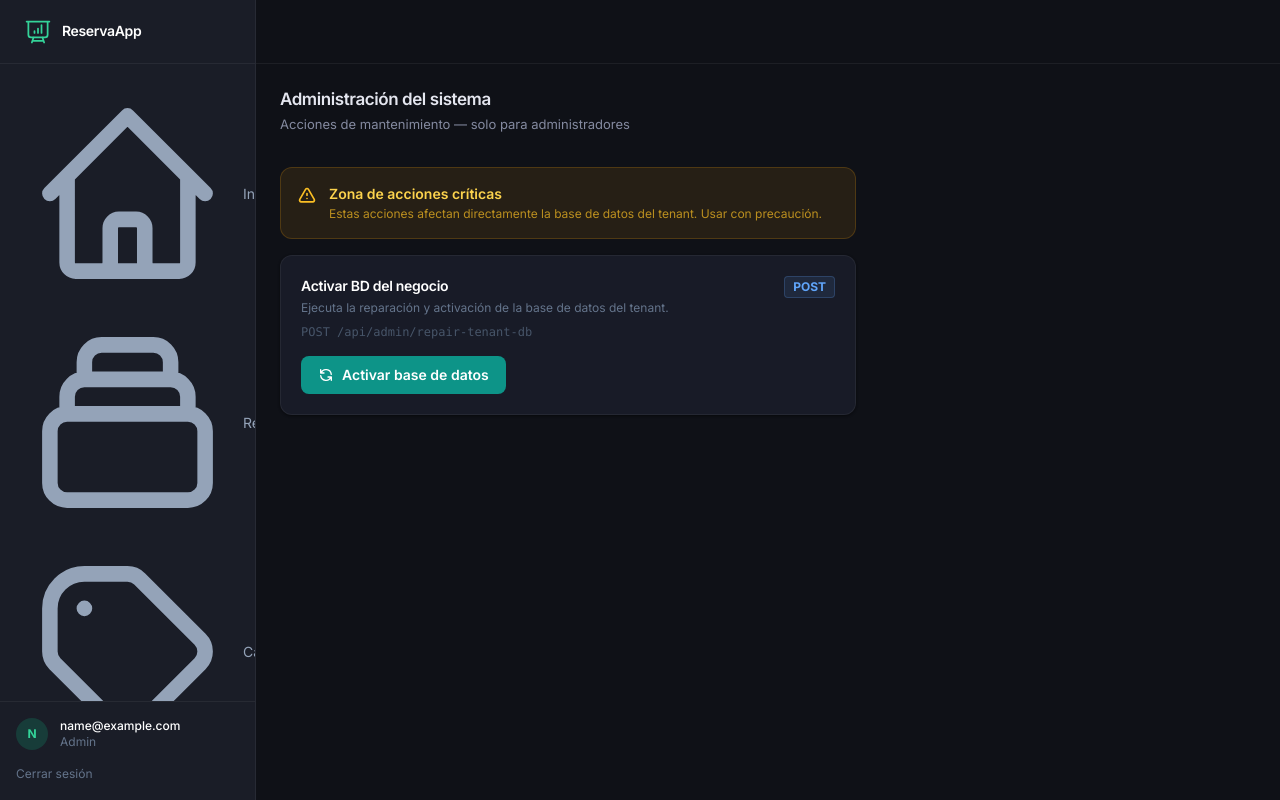
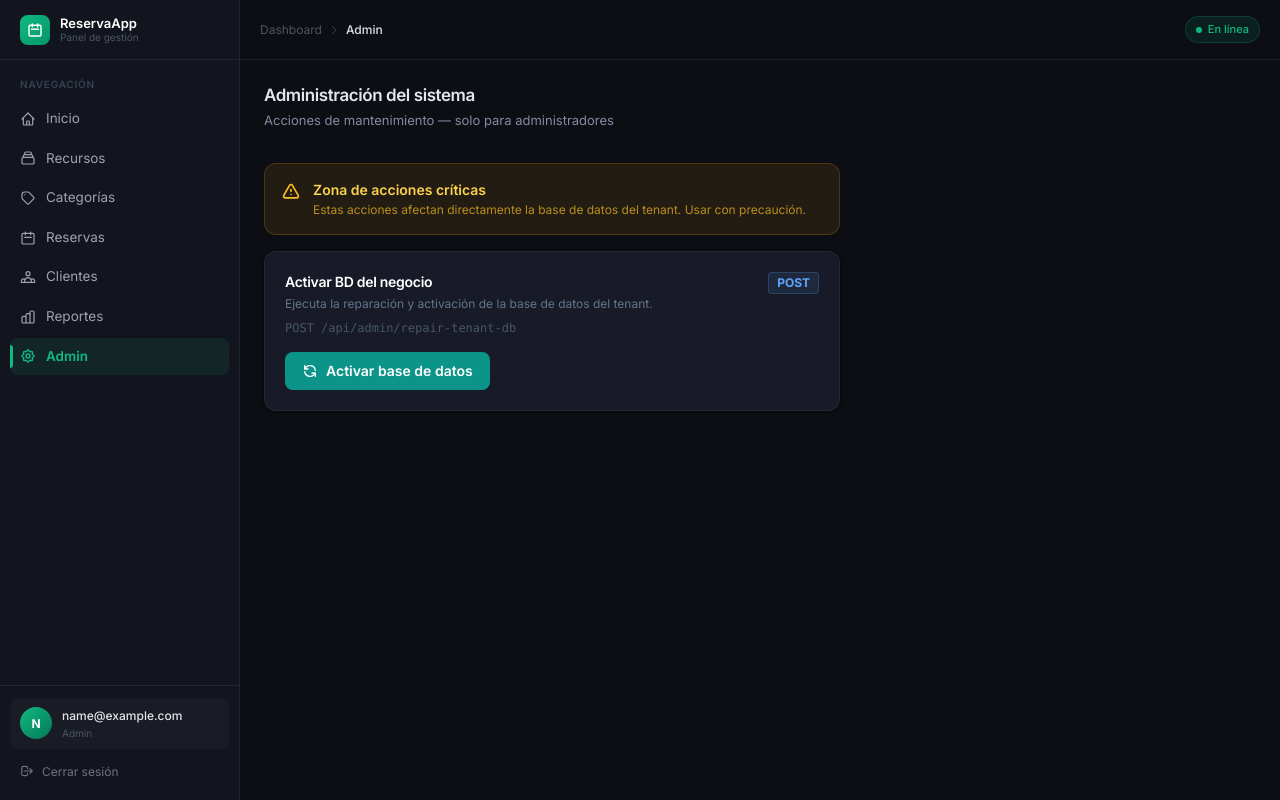
Before and after one commit to Alejandro-Gabriel-Pozo/appfrontend, a Next.js app: page /dashboard/admin in a window 1280 px wide. Built offline with nearby package versions, Linux system fonts and the light colour scheme; sample sign-in values are in the browser's storage.

Commit message:
fix(layout): corregir pathname null + rediseño UX/UI profesional del dashboard

```diff
--- a/src/app/dashboard/layout.tsx
+++ b/src/app/dashboard/layout.tsx
@@ -5,18 +5,59 @@ import Link from 'next/link'
 import { ToastProvider } from '@/context/ToastContext'
 
 const NAV = [
-  { href: '/dashboard', label: 'Inicio', icon: 'M3 12l2-2m0 0l7-7 7 7M5 10v10a1 1 0 001 1h3m10-11l2 2m-2-2v10a1 1 0 01-1 1h-3m-6 0a1 1 0 001-1v-4a1 1 0 011-1h2a1 1 0 011 1v4a1 1 0 001 1m-6 0h6' },
-  { href: '/dashboard/recursos', label: 'Recursos', icon: 'M19 11H5m14 0a2 2 0 012 2v6a2 2 0 01-2 2H5a2 2 0 01-2-2v-6a2 2 0 012-2m14 0V9a2 2 0 00-2-2M5 11V9a2 2 0 012-2m0 0V5a2 2 0 012-2h6a2 2 0 012 2v2M7 7h10' },
-  { href: '/dashboard/categorias', label: 'Categorías', icon: 'M7 7h.01M7 3h5c.512 0 1.024.195 1.414.586l7 7a2 2 0 010 2.828l-7 7a2 2 0 01-2.828 0l-7-7A2 2 0 013 12V7a4 4 0 014-4z' },
-  { href: '/dashboard/reservas', label: 'Reservas', icon: 'M8 7V3m8 4V3m-9 8h10M5 21h14a2 2 0 002-2V7a2 2 0 00-2-2H5a2 2 0 00-2 2v12a2 2 0 002 2z' },
-  { href: '/dashboard/clientes', label: 'Clientes', icon: 'M17 20h5v-2a3 3 0 00-5.356-1.857M17 20H7m10 0v-2c0-.656-.126-1.283-.356-1.857M7 20H2v-2a3 3 0 015.356-1.857M7 20v-2c0-.656.126-1.283.356-1.857m0 0a5.002 5.002 0 019.288 0M15 7a3 3 0 11-6 0 3 3 0 016 0z' },
-  { href: '/dashboard/reportes', label: 'Reportes', icon: 'M9 19v-6a2 2 0 00-2-2H5a2 2 0 00-2 2v6a2 2 0 002 2h2a2 2 0 002-2zm0 0V9a2 2 0 012-2h2a2 2 0 012 2v10m-6 0a2 2 0 002 2h2a2 2 0 002-2m0 0V5a2 2 0 012-2h2a2 2 0 012 2v14a2 2 0 01-2 2h-2a2 2 0 01-2-2z' },
-  { href: '/dashboard/admin', label: 'Admin', icon: 'M10.325 4.317c.426-1.756 2.924-1.756 3.35 0a1.724 1.724 0 002.573 1.066c1.543-.94 3.31.826 2.37 2.37a1.724 1.724 0 001.065 2.572c1.756.426 1.756 2.924 0 3.35a1.724 1.724 0 00-1.066 2.573c.94 1.543-.826 3.31-2.37 2.37a1.724 1.724 0 00-2.572 1.065c-.426 1.756-2.924 1.756-3.35 0a1.724 1.724 0 00-2.573-1.066c-1.543.94-3.31-.826-2.37-2.37a1.724 1.724 0 00-1.065-2.572c-1.756-.426-1.756-2.924 0-3.35a1.724 1.724 0 001.066-2.573c-.94-1.543.826-3.31 2.37-2.37.996.608 2.296.07 2.572-1.065z M15 12a3 3 0 11-6 0 3 3 0 016 0z' },
+  {
+    href: '/dashboard',
+    label: 'Inicio',
+    icon: 'M3 12l2-2m0 0l7-7 7 7M5 10v10a1 1 0 001 1h3m10-11l2 2m-2-2v10a1 1 0 01-1 1h-3m-6 0a1 1 0 001-1v-4a1 1 0 011-1h2a1 1 0 011 1v4a1 1 0 001 1m-6 0h6',
+  },
+  {
+    href: '/dashboard/recursos',
+    label: 'Recursos',
+    icon: 'M19 11H5m14 0a2 2 0 012 2v6a2 2 0 01-2 2H5a2 2 0 01-2-2v-6a2 2 0 012-2m14 0V9a2 2 0 00-2-2M5 11V9a2 2 0 012-2m0 0V5a2 2 0 012-2h6a2 2 0 012 2v2M7 7h10',
+  },
+  {
+    href: '/dashboard/categorias',
+    label: 'Categorías',
+    icon: 'M7 7h.01M7 3h5c.512 0 1.024.195 1.414.586l7 7a2 2 0 010 2.828l-7 7a2 2 0 01-2.828 0l-7-7A2 2 0 013 12V7a4 4 0 014-4z',
+  },
+  {
+    href: '/dashboard/reservas',
+    label: 'Reservas',
+    icon: 'M8 7V3m8 4V3m-9 8h10M5 21h14a2 2 0 002-2V7a2 2 0 00-2-2H5a2 2 0 00-2 2v12a2 2 0 002 2z',
+  },
+  {
+    href: '/dashboard/clientes',
+    label: 'Clientes',
+    icon: 'M17 20h5v-2a3 3 0 00-5.356-1.857M17 20H7m10 0v-2c0-.656-.126-1.283-.356-1.857M7 20H2v-2a3 3 0 015.356-1.857M7 20v-2c0-.656.126-1.283.356-1.857m0 0a5.002 5.002 0 019.288 0M15 7a3 3 0 11-6 0 3 3 0 016 0z',
+  },
+  {
+    href: '/dashboard/reportes',
+    label: 'Reportes',
+    icon: 'M9 19v-6a2 2 0 00-2-2H5a2 2 0 00-2 2v6a2 2 0 002 2h2a2 2 0 002-2zm0 0V9a2 2 0 012-2h2a2 2 0 012 2v10m-6 0a2 2 0 002 2h2a2 2 0 002-2m0 0V5a2 2 0 012-2h2a2 2 0 012 2v14a2 2 0 01-2 2h-2a2 2 0 01-2-2z',
+  },
+  {
+    href: '/dashboard/admin',
+    label: 'Admin',
+    icon: 'M10.325 4.317c.426-1.756 2.924-1.756 3.35 0a1.724 1.724 0 002.573 1.066c1.543-.94 3.31.826 2.37 2.37a1.724 1.724 0 001.065 2.572c1.756.426 1.756 2.924 0 3.35a1.724 1.724 0 00-1.066 2.573c.94 1.543-.826 3.31-2.37 2.37a1.724 1.724 0 00-2.572 1.065c-.426 1.756-2.924 1.756-3.35 0a1.724 1.724 0 00-2.573-1.066c-1.543.94-3.31-.826-2.37-2.37a1.724 1.724 0 00-1.065-2.572c-1.756-.426-1.756-2.924 0-3.35a1.724 1.724 0 001.066-2.573c-.94-1.543.826-3.31 2.37-2.37.996.608 2.296.07 2.572-1.065z M15 12a3 3 0 11-6 0 3 3 0 016 0z',
+  },
 ]
 
+const PAGE_TITLES: Record<string, string> = {
+  '/dashboard':            'Resumen',
+  '/dashboard/recursos':   'Recursos',
+  '/dashboard/categorias': 'Categorías',
+  '/dashboard/reservas':   'Reservas',
+  '/dashboard/clientes':   'Clientes',
+  '/dashboard/reportes':   'Reportes',
+  '/dashboard/admin':      'Admin',
+}
+
 export default function DashboardLayout({ children }: { children: React.ReactNode }) {
-  const router = useRouter()
-  const pathname = usePathname()
+  const router   = useRouter()
+  // usePathname() puede ser null según los tipos de Next.js — usamos fallback ''
+  const rawPathname = usePathname()
+  const pathname = rawPathname ?? ''
+
   const [sidebarOpen, setSidebarOpen] = useState(false)
   const [user, setUser] = useState<{ name: string; role: string } | null>(null)
 
@@ -26,49 +67,135 @@ export default function DashboardLayout({ children }: { children: React.ReactNod
     try {
       const payload = JSON.parse(atob(token.split('.')[1]))
       setUser({ name: payload.email ?? payload.sub ?? 'Usuario', role: payload.role ?? '' })
-    } catch {}
+    } catch { /* token inválido — redirigir */ router.push('/login') }
   }, [])
+
+  // Cierra el sidebar al navegar en mobile
+  useEffect(() => { setSidebarOpen(false) }, [pathname])
 
   function logout() {
     localStorage.removeItem('token')
     router.push('/login')
   }
 
+  const currentTitle = PAGE_TITLES[pathname] ?? 'Dashboard'
+
   return (
     <ToastProvider>
-      <div className="flex h-screen bg-[#0f1117] text-slate-200 overflow-hidden">
-        {/* Sidebar */}
-        <aside className={`
-          fixed inset-y-0 left-0 z-40 w-64 bg-[#1a1d27] border-r border-white/[0.06]
-          flex flex-col transition-transform duration-200
-          lg:static lg:translate-x-0
-          ${sidebarOpen ? 'translate-x-0' : '-translate-x-full'}
-        `}>
+      <div
+        style={{
+          display: 'flex',
+          height: '100dvh',
+          background: '#0c0e14',
+          color: '#e2e4ea',
+          overflow: 'hidden',
+          fontFamily: "'Inter', 'system-ui', sans-serif",
+        }}
+      >
+        {/* ── SIDEBAR ─────────────────────────────────────────────── */}
+        <aside
+          style={{
+            position: sidebarOpen ? 'fixed' : undefined,
+            inset: sidebarOpen ? '0 auto 0 0' : undefined,
+            zIndex: 40,
+            width: 240,
+            background: '#13151e',
+            borderRight: '1px solid rgba(255,255,255,0.07)',
+            display: 'flex',
+            flexDirection: 'column',
+            transition: 'transform 200ms cubic-bezier(0.16,1,0.3,1)',
+            transform: sidebarOpen ? 'translateX(0)' : undefined,
+            flexShrink: 0,
+          }}
+          className={`sidebar-desktop${sidebarOpen ? ' sidebar-open' : ''}`}
+        >
           {/* Logo */}
-          <div className="h-16 flex items-center px-6 border-b border-white/[0.06]">
-            <svg className="w-7 h-7 text-emerald-400 mr-2.5" fill="none" stroke="currentColor" strokeWidth={1.5} viewBox="0 0 24 24">
-              <path strokeLinecap="round" strokeLinejoin="round" d="M3.75 3v11.25A2.25 2.25 0 006 16.5h2.25M3.75 3h-1.5m1.5 0h16.5m0 0h1.5m-1.5 0v11.25A2.25 2.25 0 0118 16.5h-2.25m-7.5 0h7.5m-7.5 0l-1 3m8.5-3l1 3m0 0l.5 1.5m-.5-1.5h-9.5m0 0l-.5 1.5M9 11.25v1.5M12 9v3.75m3-6.75v6.75" />
+          <div
+            style={{
+              height: 60,
+              display: 'flex',
+              alignItems: 'center',
+              padding: '0 20px',
+              borderBottom: '1px solid rgba(255,255,255,0.07)',
+              gap: 10,
+              flexShrink: 0,
+            }}
+          >
+            <div
+              style={{
+                width: 30,
+                height: 30,
+                borderRadius: 8,
+                background: 'linear-gradient(135deg, #10b981 0%, #059669 100%)',
+                display: 'flex',
+                alignItems: 'center',
+                justifyContent: 'center',
+                flexShrink: 0,
+              }}
+            >
+              <svg width="16" height="16" fill="none" stroke="white" strokeWidth={2.2} viewBox="0 0 24 24">
+                <path strokeLinecap="round" strokeLinejoin="round"
+                  d="M8 7V3m8 4V3m-9 8h10M5 21h14a2 2 0 002-2V7a2 2 0 00-2-2H5a2 2 0 00-2 2v12a2 2 0 002 2z" />
               </svg>
-            <span className="font-semibold text-white tracking-tight">ReservaApp</span>
+            </div>
+            <div>
+              <p style={{ fontSize: 13, fontWeight: 600, color: '#fff', lineHeight: 1.2 }}>ReservaApp</p>
+              <p style={{ fontSize: 10, color: '#4b5563', lineHeight: 1.2 }}>Panel de gestión</p>
+            </div>
           </div>
 
           {/* Nav */}
-          <nav className="flex-1 overflow-y-auto py-4 px-3">
-            <ul className="space-y-0.5">
+          <nav style={{ flex: 1, overflowY: 'auto', padding: '12px 10px' }}>
+            <p style={{ fontSize: 10, fontWeight: 600, color: '#374151', letterSpacing: '0.08em', textTransform: 'uppercase', padding: '4px 10px 8px' }}>
+              Navegación
+            </p>
+            <ul style={{ listStyle: 'none', margin: 0, padding: 0, display: 'flex', flexDirection: 'column', gap: 2 }}>
               {NAV.map(item => {
-                const active = pathname === item.href || (item.href !== '/dashboard' && pathname.startsWith(item.href))
+                const active =
+                  pathname === item.href ||
+                  (item.href !== '/dashboard' && pathname.startsWith(item.href))
+
                 return (
                   <li key={item.href}>
                     <Link
                       href={item.href}
-                      onClick={() => setSidebarOpen(false)}
-                      className={`flex items-center gap-3 px-3 py-2.5 rounded-lg text-sm transition-colors ${
-                        active
-                          ? 'bg-emerald-500/10 text-emerald-400 font-medium'
-                          : 'text-slate-400 hover:text-slate-200 hover:bg-white/[0.04]'
-                      }`}
+                      style={{
+                        display: 'flex',
+                        alignItems: 'center',
+                        gap: 10,
+                        padding: '8px 10px',
+                        borderRadius: 8,
+                        fontSize: 13.5,
+                        fontWeight: active ? 600 : 400,
+                        color: active ? '#10b981' : '#9ca3af',
+                        background: active ? 'rgba(16,185,129,0.1)' : 'transparent',
+                        textDecoration: 'none',
+                        transition: 'all 150ms ease',
+                        position: 'relative',
+                      }}
                     >
-                      <svg className="w-4.5 h-4.5 shrink-0" fill="none" stroke="currentColor" strokeWidth={1.8} viewBox="0 0 24 24">
+                      {active && (
+                        <span
+                          style={{
+                            position: 'absolute',
+                            left: 0,
+                            top: '20%',
+                            bottom: '20%',
+                            width: 3,
+                            borderRadius: '0 4px 4px 0',
+                            background: '#10b981',
+                          }}
+                        />
+                      )}
+                      <svg
+                        width="16"
+                        height="16"
+                        fill="none"
+                        stroke="currentColor"
+                        strokeWidth={active ? 2.2 : 1.8}
+                        viewBox="0 0 24 24"
+                        style={{ flexShrink: 0 }}
+                      >
                         <path strokeLinecap="round" strokeLinejoin="round" d={item.icon} />
                       </svg>
                       {item.label}
@@ -79,50 +206,201 @@ export default function DashboardLayout({ children }: { children: React.ReactNod
             </ul>
           </nav>
 
-          {/* User */}
-          {user && (
-            <div className="p-4 border-t border-white/[0.06]">
-              <div className="flex items-center gap-3 mb-3">
-                <div className="w-8 h-8 rounded-full bg-emerald-500/20 flex items-center justify-center text-emerald-400 text-xs font-bold">
+          {/* Usuario */}
+          <div style={{ padding: '12px 10px', borderTop: '1px solid rgba(255,255,255,0.07)' }}>
+            {user ? (
+              <>
+                <div
+                  style={{
+                    display: 'flex',
+                    alignItems: 'center',
+                    gap: 10,
+                    padding: '8px 10px',
+                    borderRadius: 8,
+                    background: 'rgba(255,255,255,0.03)',
+                    marginBottom: 6,
+                  }}
+                >
+                  <div
+                    style={{
+                      width: 32,
+                      height: 32,
+                      borderRadius: '50%',
+                      background: 'linear-gradient(135deg,#10b981,#047857)',
+                      display: 'flex',
+                      alignItems: 'center',
+                      justifyContent: 'center',
+                      color: '#fff',
+                      fontSize: 12,
+                      fontWeight: 700,
+                      flexShrink: 0,
+                    }}
+                  >
                     {user.name[0]?.toUpperCase()}
                   </div>
-                <div className="min-w-0">
-                  <p className="text-xs font-medium text-white truncate">{user.name}</p>
-                  <p className="text-xs text-slate-500 capitalize">{user.role.toLowerCase()}</p>
+                  <div style={{ minWidth: 0 }}>
+                    <p style={{ fontSize: 12, fontWeight: 500, color: '#e2e4ea', overflow: 'hidden', textOverflow: 'ellipsis', whiteSpace: 'nowrap' }}>
+                      {user.name}
+                    </p>
+                    <p style={{ fontSize: 10, color: '#4b5563', textTransform: 'capitalize' }}>
+                      {user.role.toLowerCase() || 'usuario'}
+                    </p>
                   </div>
                 </div>
-              <button onClick={logout} className="w-full text-left text-xs text-slate-500 hover:text-red-400 transition-colors">
+                <button
+                  onClick={logout}
+                  style={{
+                    width: '100%',
+                    display: 'flex',
+                    alignItems: 'center',
+                    gap: 8,
+                    padding: '7px 10px',
+                    borderRadius: 8,
+                    fontSize: 12,
+                    color: '#6b7280',
+                    background: 'transparent',
+                    border: 'none',
+                    cursor: 'pointer',
+                    transition: 'color 150ms',
+                  }}
+                >
+                  <svg width="14" height="14" fill="none" stroke="currentColor" strokeWidth={2} viewBox="0 0 24 24">
+                    <path strokeLinecap="round" strokeLinejoin="round"
+                      d="M17 16l4-4m0 0l-4-4m4 4H7m6 4v1a3 3 0 01-3 3H6a3 3 0 01-3-3V7a3 3 0 013-3h4a3 3 0 013 3v1" />
+                  </svg>
                   Cerrar sesión
                 </button>
+              </>
+            ) : (
+              <div style={{ height: 56, background: 'rgba(255,255,255,0.04)', borderRadius: 8, animation: 'pulse 1.5s infinite' }} />
+            )}
           </div>
-          )}
         </aside>
 
         {/* Overlay mobile */}
         {sidebarOpen && (
-          <div className="fixed inset-0 z-30 bg-black/60 lg:hidden" onClick={() => setSidebarOpen(false)} />
+          <div
+            role="presentation"
+            style={{
+              position: 'fixed',
+              inset: 0,
+              zIndex: 30,
+              background: 'rgba(0,0,0,0.65)',
+              backdropFilter: 'blur(2px)',
+            }}
+            onClick={() => setSidebarOpen(false)}
+          />
         )}
 
-        {/* Main */}
-        <div className="flex-1 flex flex-col min-w-0 overflow-hidden">
+        {/* ── MAIN ────────────────────────────────────────────────── */}
+        <div style={{ flex: 1, display: 'flex', flexDirection: 'column', minWidth: 0, overflow: 'hidden' }}>
+
           {/* Top bar */}
-          <header className="h-16 flex items-center px-4 lg:px-6 border-b border-white/[0.06] bg-[#0f1117] shrink-0">
+          <header
+            style={{
+              height: 60,
+              display: 'flex',
+              alignItems: 'center',
+              justifyContent: 'space-between',
+              padding: '0 20px',
+              borderBottom: '1px solid rgba(255,255,255,0.07)',
+              background: '#0c0e14',
+              flexShrink: 0,
+              gap: 12,
+            }}
+          >
+            <div style={{ display: 'flex', alignItems: 'center', gap: 12 }}>
+              {/* Hamburger */}
               <button
                 onClick={() => setSidebarOpen(o => !o)}
-              className="lg:hidden p-2 rounded-lg text-slate-400 hover:text-white hover:bg-white/[0.06] transition-colors mr-3"
-              aria-label="Menú"
+                className="sidebar-toggle"
+                aria-label="Abrir menú"
+                style={{
+                  display: 'none', // se muestra vía media query abajo
+                  padding: '6px',
+                  borderRadius: 8,
+                  color: '#9ca3af',
+                  background: 'transparent',
+                  border: 'none',
+                  cursor: 'pointer',
+                }}
               >
-              <svg className="w-5 h-5" fill="none" stroke="currentColor" strokeWidth={2} viewBox="0 0 24 24">
+                <svg width="20" height="20" fill="none" stroke="currentColor" strokeWidth={2} viewBox="0 0 24 24">
                   <path strokeLinecap="round" strokeLinejoin="round" d="M4 6h16M4 12h16M4 18h16" />
                 </svg>
               </button>
+
+              {/* Breadcrumb */}
+              <div style={{ display: 'flex', alignItems: 'center', gap: 6 }}>
+                <span style={{ fontSize: 12, color: '#4b5563' }}>Dashboard</span>
+                {pathname !== '/dashboard' && (
+                  <>
+                    <svg width="12" height="12" fill="none" stroke="currentColor" strokeWidth={2} viewBox="0 0 24 24" style={{ color: '#374151' }}>
+                      <path strokeLinecap="round" strokeLinejoin="round" d="M9 5l7 7-7 7" />
+                    </svg>
+                    <span style={{ fontSize: 12, color: '#e2e4ea', fontWeight: 500 }}>{currentTitle}</span>
+                  </>
+                )}
+              </div>
+            </div>
+
+            {/* Right side */}
+            <div style={{ display: 'flex', alignItems: 'center', gap: 8 }}>
+              <div
+                style={{
+                  display: 'flex',
+                  alignItems: 'center',
+                  gap: 6,
+                  padding: '4px 10px',
+                  borderRadius: 20,
+                  background: 'rgba(16,185,129,0.1)',
+                  border: '1px solid rgba(16,185,129,0.2)',
+                }}
+              >
+                <span style={{ width: 6, height: 6, borderRadius: '50%', background: '#10b981', display: 'inline-block' }} />
+                <span style={{ fontSize: 11, color: '#10b981', fontWeight: 500 }}>En línea</span>
+              </div>
+            </div>
           </header>
 
           {/* Content */}
-          <main className="flex-1 overflow-y-auto p-4 lg:p-6">
+          <main
+            style={{
+              flex: 1,
+              overflowY: 'auto',
+              padding: '24px 24px',
+            }}
+          >
             {children}
           </main>
         </div>
+
+        {/* Estilos globales para sidebar responsive */}
+        <style>{`
+          @media (max-width: 1023px) {
+            .sidebar-desktop {
+              position: fixed !important;
+              transform: translateX(-100%) !important;
+            }
+            .sidebar-desktop.sidebar-open {
+              transform: translateX(0) !important;
+            }
+            .sidebar-toggle {
+              display: flex !important;
+            }
+          }
+          @media (min-width: 1024px) {
+            .sidebar-desktop {
+              position: relative !important;
+              transform: none !important;
+            }
+          }
+          @keyframes pulse {
+            0%, 100% { opacity: 1; }
+            50% { opacity: 0.4; }
+          }
+          a:hover { color: #e2e4ea !important; background: rgba(255,255,255,0.05) !important; }
+        `}</style>
       </div>
     </ToastProvider>
   )
```
Lines whose indentation alone changed are shown as unchanged.
